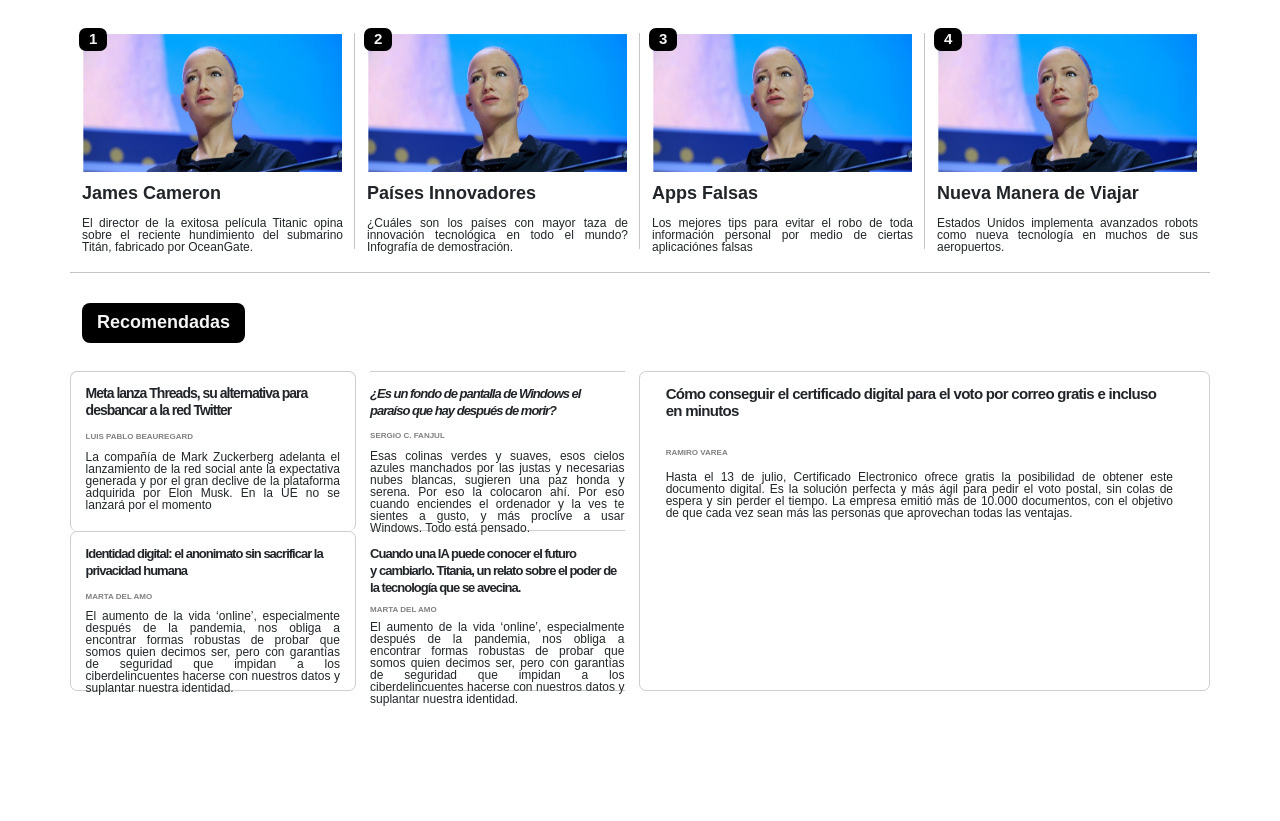
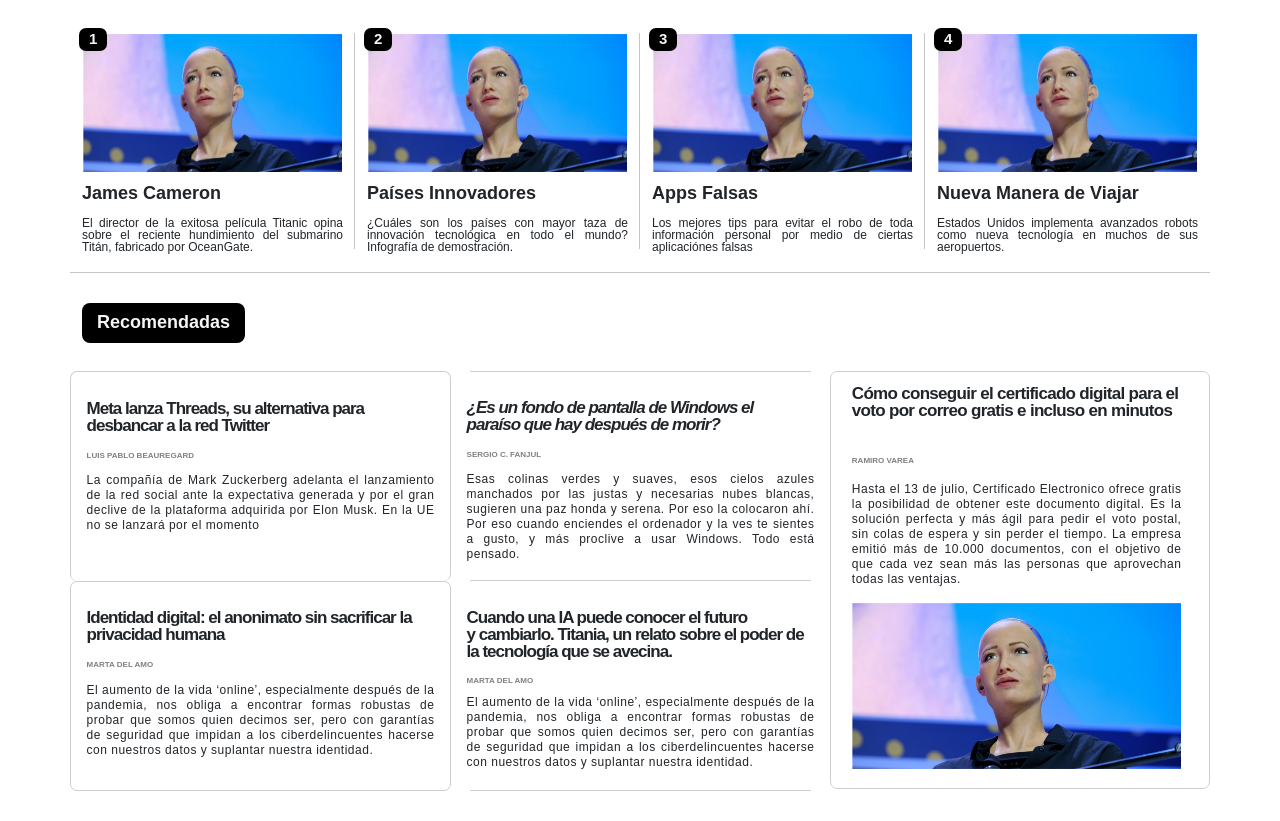
Before and after one commit to miltonfruiz/Proyecto-FinalProg-II-delfina--daniel-lautaro-milton, a plain HTML site: page index.html in a window 1280 px wide. Shown: the part 860-1681 px from the top of the page. Before the commit the page ends 1581 px from the top, so only its background shows below. Drawn offline with nearby package versions, Linux system fonts and the light colour scheme.

Commit message:
Acomodando parte milton - recomendadas

```diff
--- a/assets/styles/milton.css
+++ b/assets/styles/milton.css
@@ -148,7 +148,7 @@ th {
 .grid2-container {
   display: flex;
   justify-content: center;
-  height: 350px;
+  height: 450px;
   font-family: "Univers LT Std", sans-serif;
 }
 #recomendadas {
@@ -161,7 +161,7 @@ th {
 .indentidad,
 .cuando {
   position: relative;
-  height: 160px;
+  height: 210px;
   width: 100%;
   flex-direction: column;
   display: flex;
@@ -203,8 +203,7 @@ th {
 }
 .bloque-vertical {
   border: 1px solid rgba(128, 128, 128, 0.384);
-  height: 320px;
-  width: 100%;
+  height: 93%;
   flex-direction: column;
   display: flex;
   justify-content: center;
@@ -230,17 +229,17 @@ th {
 .indentidad-title,
 .cuando-title,
 .como-title {
-  font-size: 13px;
+  font-size: 17px;
   font-weight: 800;
   text-align: start;
   letter-spacing: -1px;
   line-height: 17px;
 }
 .meta-title {
-  font-size: 14px;
+  font-size: 17px;
 }
 .como-title {
-  font-size: 15px;
+  font-size: 17px;
   letter-spacing: -0.7px;
 }
 .fondo-title {
@@ -255,8 +254,9 @@ th {
   text-align: justify;
   font-size: 12px;
   font-family: "Univers LT Std", sans-serif;
-  font-weight: 100;
-  line-height: 12px;
+  font-weight: 500;
+  line-height: 15px;
+  letter-spacing: 0.5px;
 }
 .fondo-description {
   width: 100%;
@@ -278,7 +278,7 @@ th {
 .sub-cuando,
 .sub-como {
   width: 98%;
-  height: 85%;
+  height: 75%;
   display: block;
   justify-content: space-evenly;
 }
@@ -317,7 +317,7 @@ th {
   display: flex;
   justify-content: center;
   width: 100%;
-  height: 100%;
+  height: 140%;
 }
 #section2 {
   margin-top: 100px;
--- a/index.html
+++ b/index.html
@@ -634,7 +634,7 @@
                 </div>
               </div>
             </div>
-            <div class="bloque-vertical col">
+            <div class="bloque-vertical col-4">
               <div class="como col">
                 <div class="sub-como">
                   <div class="como-title-container">
@@ -665,7 +665,7 @@
                     <div class="como-img-subcontainer">
                       <img
                         class="img-como"
-                        src="/assets/foto-sophia-06.jpg"
+                        src="./assets/images/foto-sophia-06.jpg"
                         alt=""
                       />
                     </div>
```
